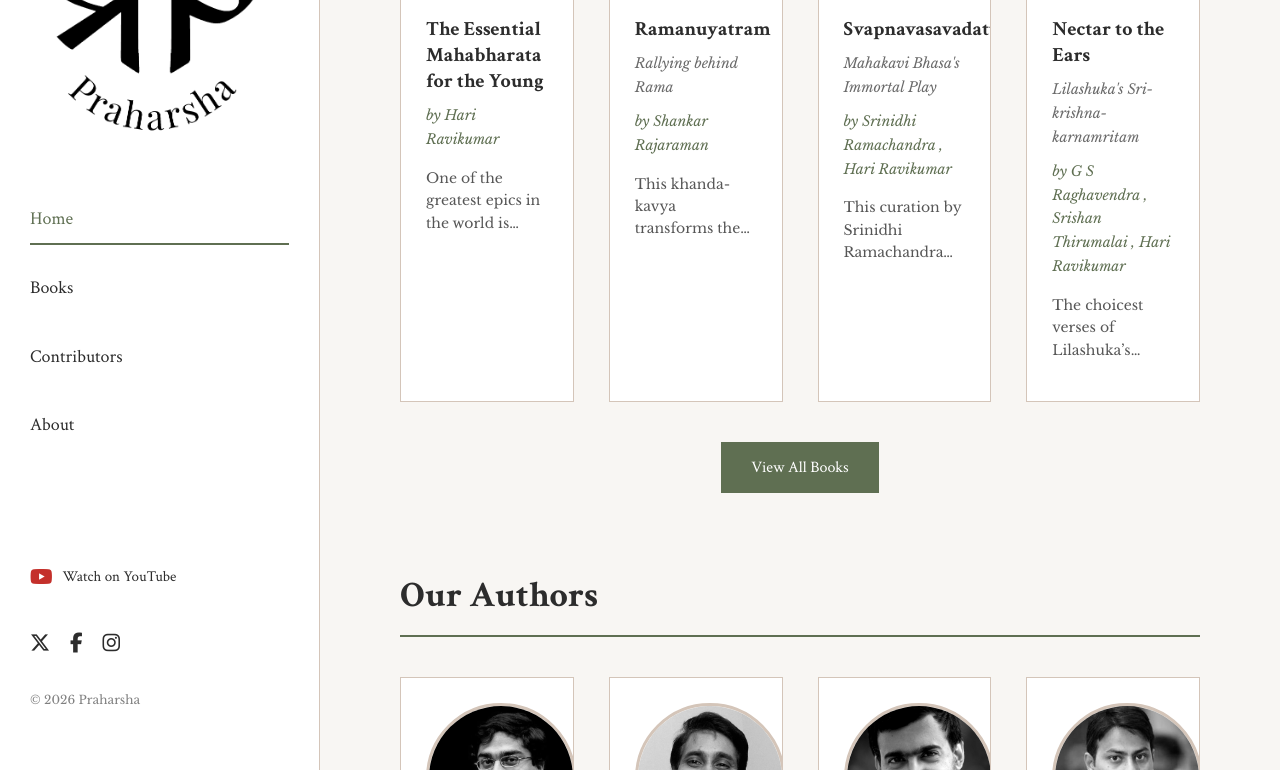
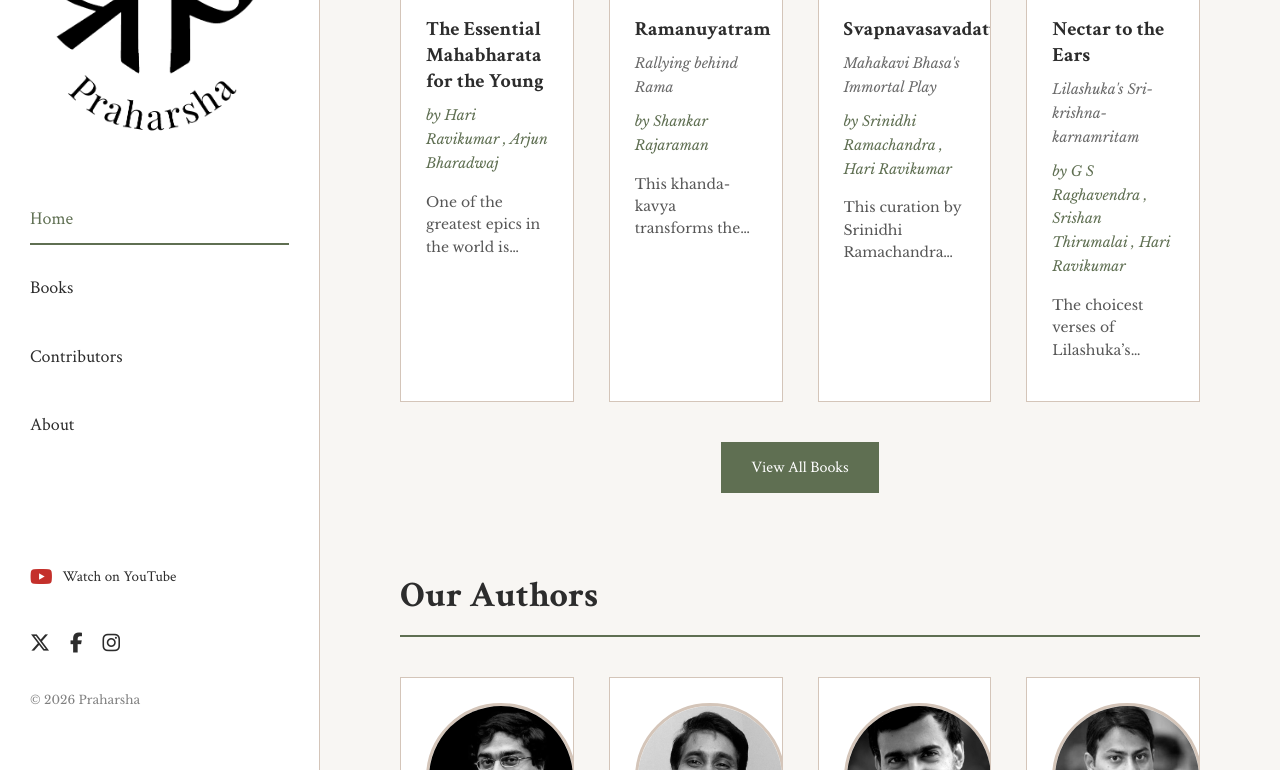
Before and after one commit to calavandi/praharsha-in, a Jekyll site: the page built from index.html, in a window 1280 px wide and 900 px high, scrolled down 565 px, cut to the strip 130-900 px from the top of the window. Built offline with Jekyll 4.4.1, drawn with Linux system fonts in a browser that asks for light colours.

Commit message:
update mbh for young

```diff
--- a/_books/the-essential-mahabharata-for-the-young.md
+++ b/_books/the-essential-mahabharata-for-the-young.md
@@ -4,6 +4,7 @@ categories:
   - Epic Literature
 authors:
   - Hari Ravikumar
+  - Arjun Bharadwaj
 image: /assets/images/books/202511EMY.jpg
 year_of_publication: 2025
 languages:
```
